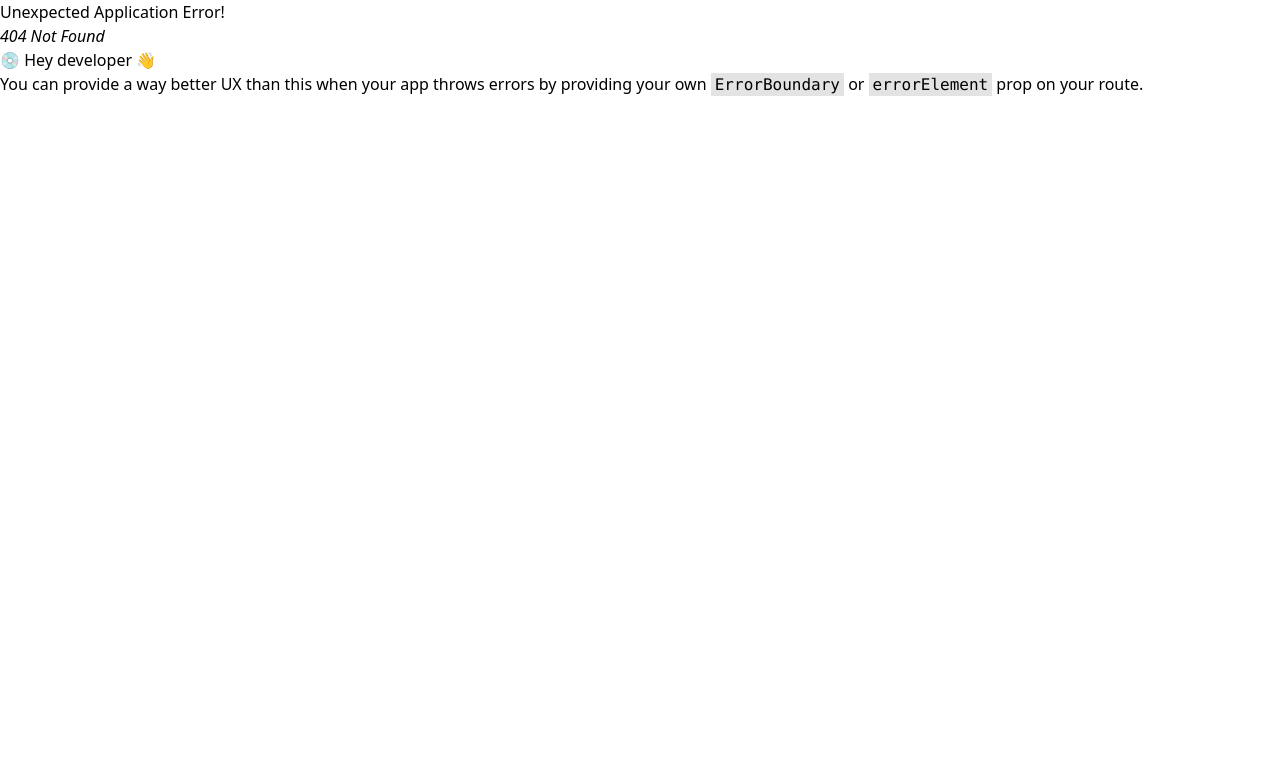
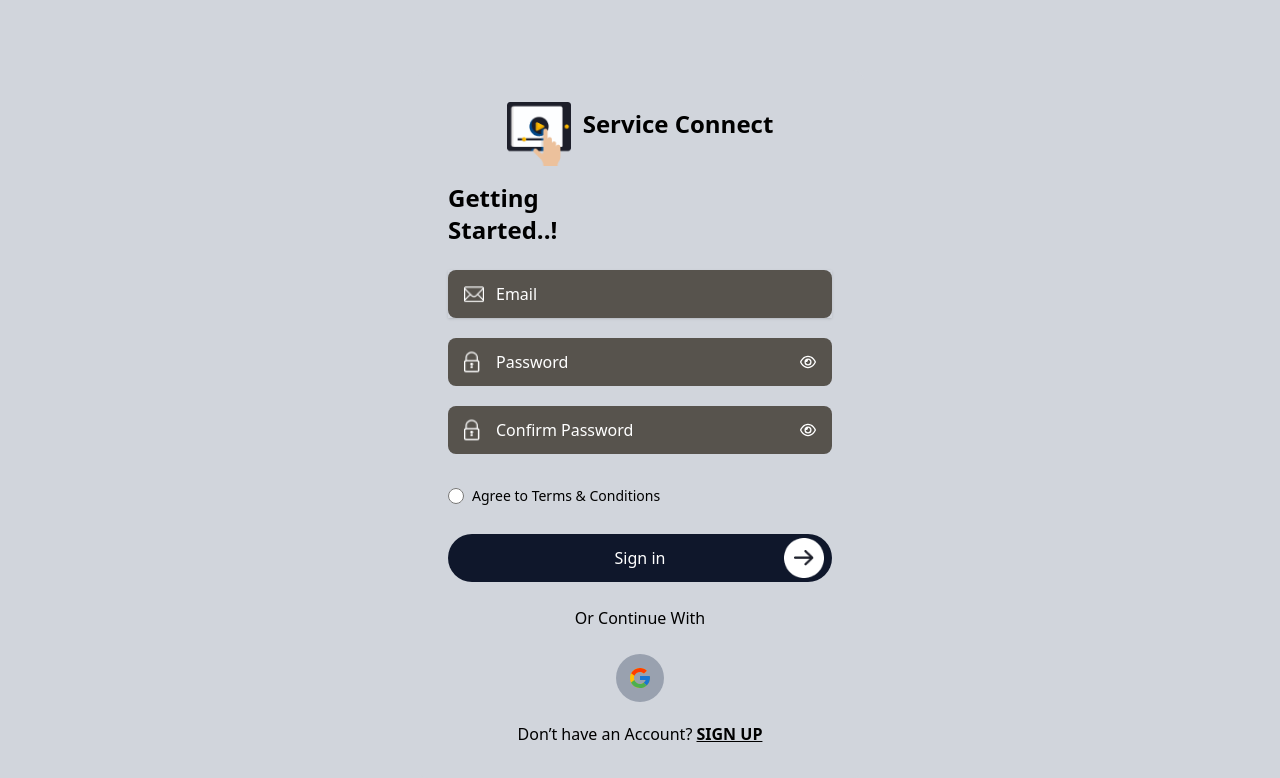
Before and after one commit to RJRYT/ServiceConnectApp, a React (Vite) app: page /register in a window 1280 px wide. Before the commit this address had no page. Shown: the top 778 px of the page. Built offline with nearby package versions, Linux system fonts and the light colour scheme.

Commit message:
added register page

```diff
--- a/package.json
+++ b/package.json
@@ -13,6 +13,7 @@
     "@tailwindcss/vite": "^4.0.15",
     "react": "^19.0.0",
     "react-dom": "^19.0.0",
+    "react-icons": "^5.5.0",
     "react-router-dom": "^7.4.0",
     "tailwindcss": "^4.0.15"
   },
--- /dev/null
+++ b/src/components/Register.jsx
@@ -0,0 +1,94 @@
+import React, { useState } from "react";
+import topimg from "../assets/ICON (2).png";
+import email from "../assets/ICON.png";
+import password from "../assets/ICON (1).png";
+import arrow from "../assets/arrow.png";
+import round from "../assets/oval.png";
+import { FcGoogle } from "react-icons/fc";
+import { FaRegEye } from "react-icons/fa6";
+import { FaRegEyeSlash } from "react-icons/fa6"
+
+function Login() {
+  const [showPassword, setShowPassword] = useState(false);
+  const [showConfirmPassword, setShowConfirmPassword] = useState(false);
+
+  return (
+    <div className="h-screen px-5 w-full bg-gray-300 flex justify-center items-center py-3">
+      <div className="w-full max-w-md bg-gray-300 p-8 mt-12 rounded-xl flex flex-col items-center">
+        <div className="flex items-center gap-3 mb-4">
+          <img className="w-16" src={topimg} alt="Login Logo" />
+          <h5 className="text-2xl font-semibold mb-5">Service Connect</h5>
+        </div>
+        <h3 className="text-2xl mb-6 font-bold flex mr-22 lg:mr-47">Getting Started..!</h3>
+
+        <div className="w-full flex flex-col gap-5 relative">
+          <div className="relative shadow-sm">
+            <img className="w-5 absolute left-4 top-1/2 -translate-y-1/2" src={email} alt="email icon" />
+            <input
+              className="w-full bg-stone-600 text-white rounded-lg px-12 py-3 placeholder-white focus:outline-none"
+              type="text"
+              placeholder="Email"
+              onChange={""} name="" id=""
+            />
+          </div>
+          <div className="relative">
+            <img className="w-4 absolute left-4 top-1/2 -translate-y-1/2" src={password} alt="password icon" />
+            <input
+              className="w-full bg-stone-600 text-white rounded-lg px-12 py-3 placeholder-white focus:outline-none"
+              type={showPassword ? "text" : "password"}
+              placeholder="Password"
+              onChange={""} name="" id=""
+            />
+            <button
+              type="button"
+              onClick={() => setShowPassword(!showPassword)}
+              className="absolute right-4 top-1/2 -translate-y-1/2 text-white"
+            >
+              {showPassword ? <FaRegEyeSlash /> : <FaRegEye />}
+            </button>
+          </div>
+          <div className="relative">
+            <img className="w-4 absolute left-4 top-1/2 -translate-y-1/2" src={password} alt="password icon" />
+            <input
+              className="w-full bg-stone-600 text-white rounded-lg px-12 py-3 placeholder-white focus:outline-none"
+              type={showConfirmPassword ? "text" : "password"}
+              placeholder="Confirm Password"
+              onChange={""} name="" id=""
+              onFocus={() => setShowPassword(false)}
+            />
+            <button
+              type="button"
+              onClick={() => setShowConfirmPassword(!showConfirmPassword)}
+              className="absolute right-4 top-1/2 -translate-y-1/2 text-white"
+            >
+              {showConfirmPassword ? <FaRegEyeSlash /> : <FaRegEye />}
+            </button>
+          </div>
+          <div className="flex justify-between text-sm mt-3">
+            <label className="flex items-center gap-2 cursor-pointer">
+              <input type="radio" className="w-4 h-4" /> Agree to Terms & Conditions
+            </label>
+          </div>
+          <button className="bg-slate-900 text-white py-3 rounded-full mt-2 flex justify-center items-center w-full hover:bg-slate-700 transition relative">
+            Sign in
+            <div className="absolute flex justify-center items-center right-2">
+              <img className="w-10" src={round} alt="oval decoration" />
+              <img className="w-5 absolute" src={arrow} alt="arrow icon" />
+            </div>
+          </button>
+          <p className="text-center mt-1">Or Continue With</p>
+          <div className="flex justify-center mt-1 cursor-pointer">
+            <div className="bg-gray-400 w-12 h-12 flex justify-center items-center rounded-4xl text-2xl">
+              <FcGoogle />
+            </div>
+          </div>
+          <p className="text-center">
+            Don’t have an Account? <a className="underline font-bold hover:text-gray-400" href="#">SIGN UP</a>
+          </p>
+        </div>
+      </div>
+    </div>
+  );
+}
+
+export default Login;
--- a/src/routes/Router.jsx
+++ b/src/routes/Router.jsx
@@ -2,6 +2,7 @@ import { createBrowserRouter, RouterProvider } from "react-router-dom";
 import Home from "../components/Home";
 import About from "../components/About";
 import Login from "../components/Login";
+import Register from "../components/Register";
 
 const router = createBrowserRouter([
   {
@@ -16,6 +17,10 @@ const router = createBrowserRouter([
     path: "/login",
     element: <Login />
   },
+  {
+    path: "/register",
+    element: <Register/>
+  }
 ]);
 
 export default function Router() {
--- /dev/null
+++ b/src/test.jsx
@@ -0,0 +1,11 @@
+import React from 'react'
+
+function Test() {
+  return (
+    <div>
+
+    </div>
+  )
+}
+
+export default Test
```
Also changed, not shown: 1 other file (tests, documents, lock files or other folders).
